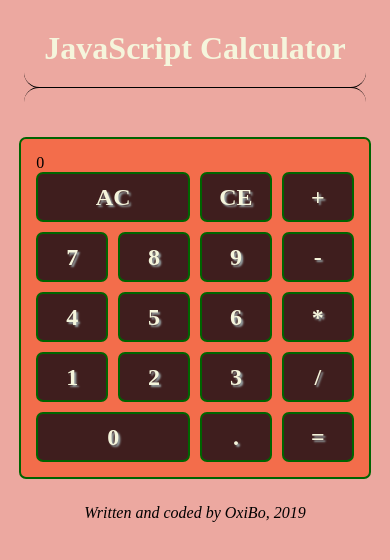
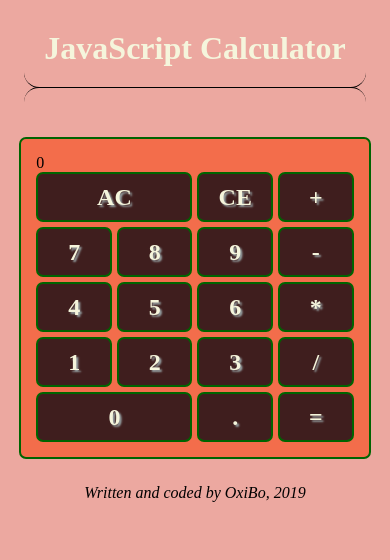
Before and after one commit to OxiBo/javascript-calculator, a React (Create React App) app: page / in a window 390 px wide. Shown: the top 560 px of the page. Built offline with nearby package versions, Linux system fonts and the light colour scheme; a web font is replaced by a local one.

Commit message:
change grid-gap in media query

```diff
--- a/src/styles/_keyBoard.scss
+++ b/src/styles/_keyBoard.scss
@@ -5,7 +5,7 @@ div#keyBoard {
   grid-template-columns: repeat(4, 1fr);
   grid-template-rows: repeat(5, 50px);
   // grid-gap: 0 0;
-  grid-gap: 10px;
+  grid-gap: 5px;
   grid-template-areas:
     "ac ac ce  operators"
     "board  board  board  operators"
@@ -69,7 +69,7 @@ div#clearLast {
 
 div#operators {
   display: grid;
-  grid-gap: 10px;
+  grid-gap: 5px;
   grid-area: operators;
   border: none;
   div {
@@ -85,7 +85,7 @@ div#operators {
 div#board {
   grid-area: board;
   grid-column: 1 / span 3;
-  grid-gap: 10px;
+  grid-gap: 5px;
   display: grid;
   grid-template-columns: repeat(3, 1fr);
   grid-template-rows: repeat(4, 1fr);
@@ -108,6 +108,18 @@ div#equals {
 }
 
 @media only screen and (min-width: 768px) {
+  div#keyBoard {
+    grid-gap: 10px;
+  }
+
+  div#board {
+    grid-gap: 10px;
+  }
+
+  div#operators {
+    grid-gap: 10px;
+  }
+
   div#clear:hover,
   div#clearLast:hover,
   div#zero:hover,
```
